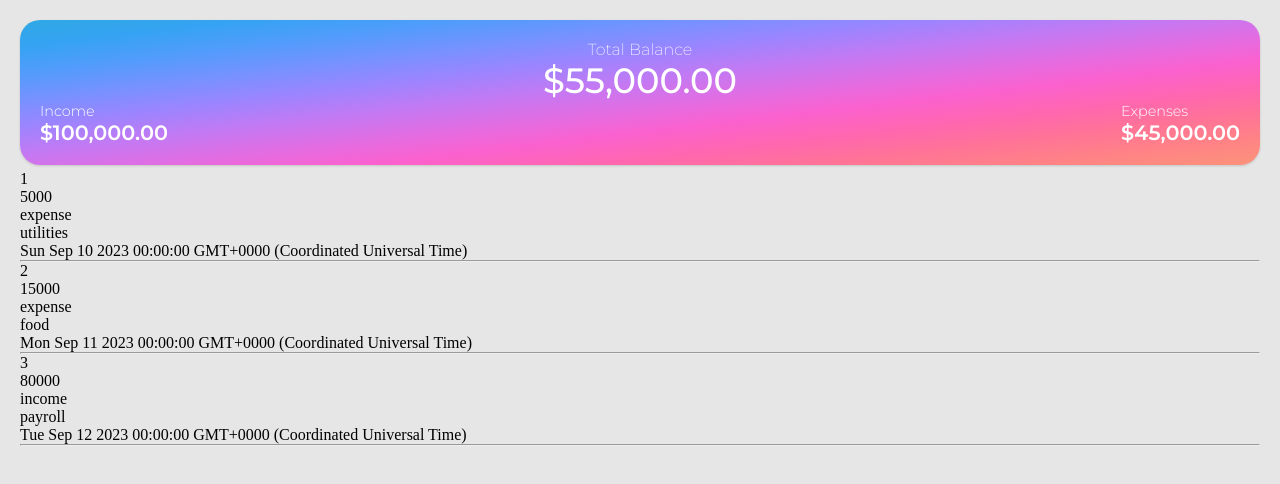
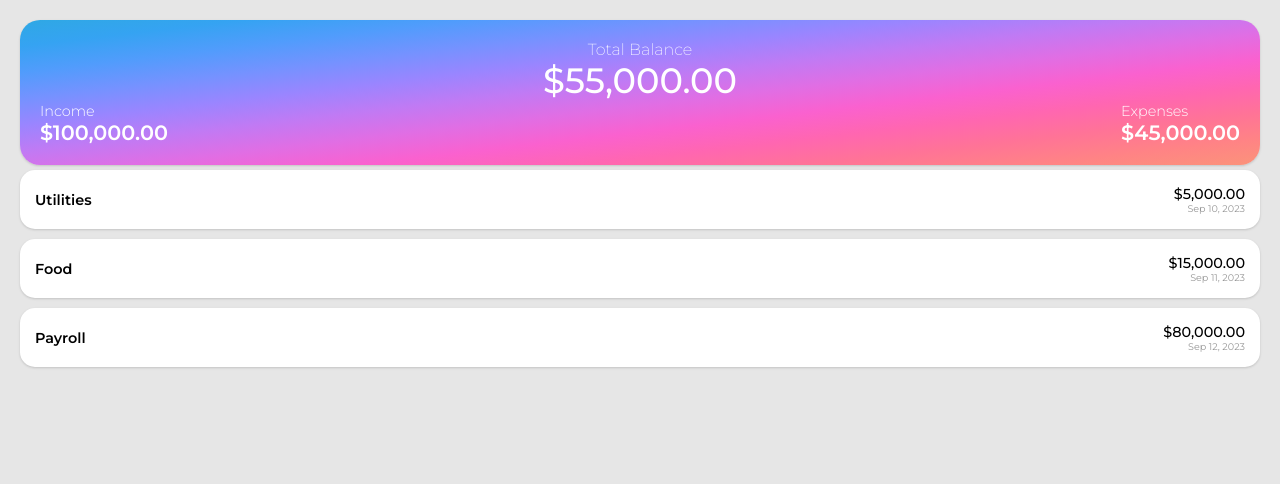
Before and after one commit to johncardozo/fnc-fullstack, an Angular app in the folder angular/: page / in a window 1280 px wide. Shown: the top 484 px of the page. Built offline with nearby package versions, Linux system fonts and the light colour scheme.

Commit message:
Angular: Estilos del componente Transaction

```diff
--- a/angular/src/app/components/transaction/transaction.component.html
+++ b/angular/src/app/components/transaction/transaction.component.html
@@ -1,6 +1,11 @@
-<p>{{ transaction.id }}</p>
-<p>{{ transaction.amount }}</p>
-<p>{{ transaction.type }}</p>
-<p>{{ transaction.category }}</p>
-<p>{{ transaction.date }}</p>
-<hr />
+<div class="transaction">
+  <div class="transaction__title">
+    <h5 class="transaction__category">{{ transaction.category }}</h5>
+  </div>
+  <div>
+    <h5 class="transaction__amount">
+      {{ transaction.amount | currency }}
+    </h5>
+    <h5 class="transaction__date">{{ transaction.date | date }}</h5>
+  </div>
+</div>
--- a/angular/src/app/components/transaction/transaction.component.scss
+++ b/angular/src/app/components/transaction/transaction.component.scss
@@ -0,0 +1,33 @@
+@use "../../../styles.scss" as styles;
+
+.transaction {
+  background-color: #fff;
+  border-radius: 15px;
+  font-family: styles.$font-family;
+  padding: 15px;
+  display: flex;
+  justify-content: space-between;
+  align-items: center;
+  margin-bottom: 10px;
+  box-shadow: rgba(0, 0, 0, 0.1) 0px 1px 3px 0px,
+    rgba(0, 0, 0, 0.06) 0px 1px 2px 0px;
+
+  &__category {
+    font-weight: 600;
+    font-size: 0.9rem;
+    text-transform: capitalize;
+  }
+
+  &__amount {
+    font-size: 0.9rem;
+    font-weight: 500;
+    text-align: right;
+  }
+
+  &__date {
+    font-size: 0.6rem;
+    font-weight: 400;
+    text-align: right;
+    color: #979797;
+  }
+}
```
